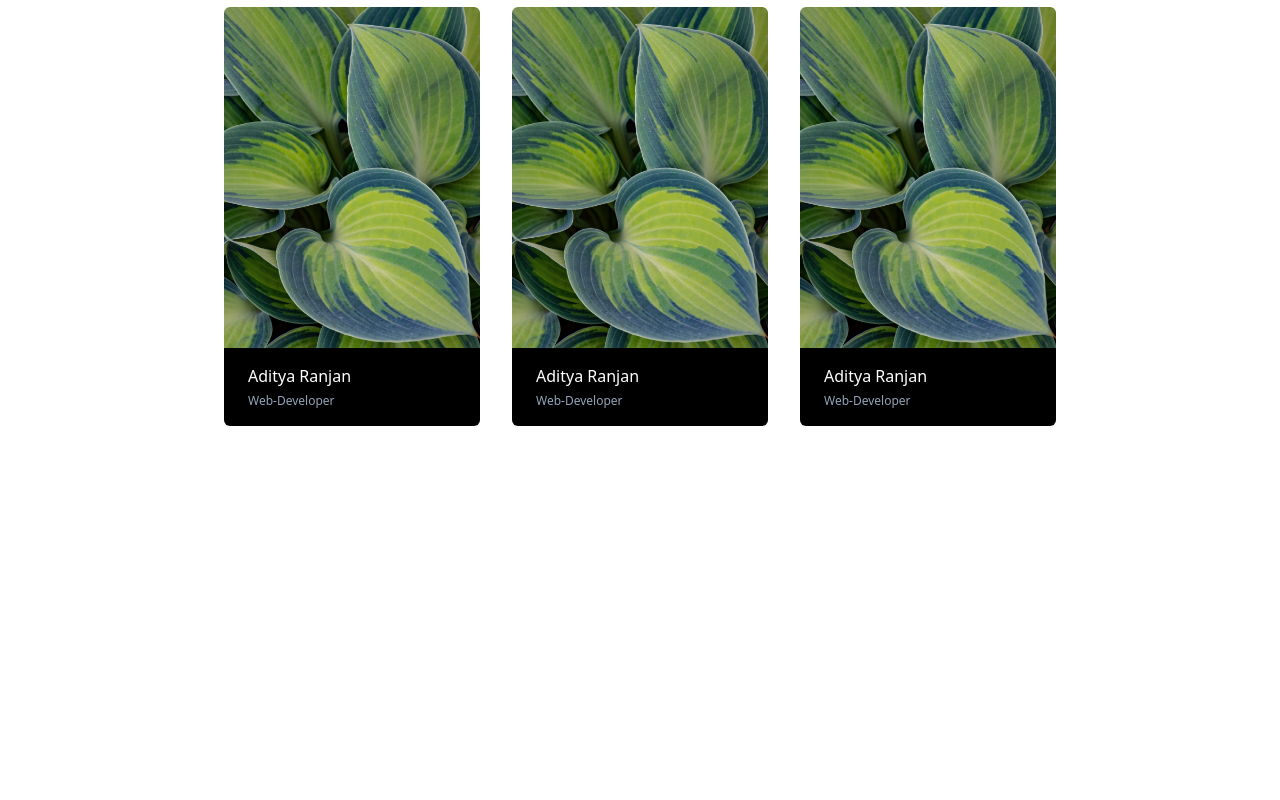
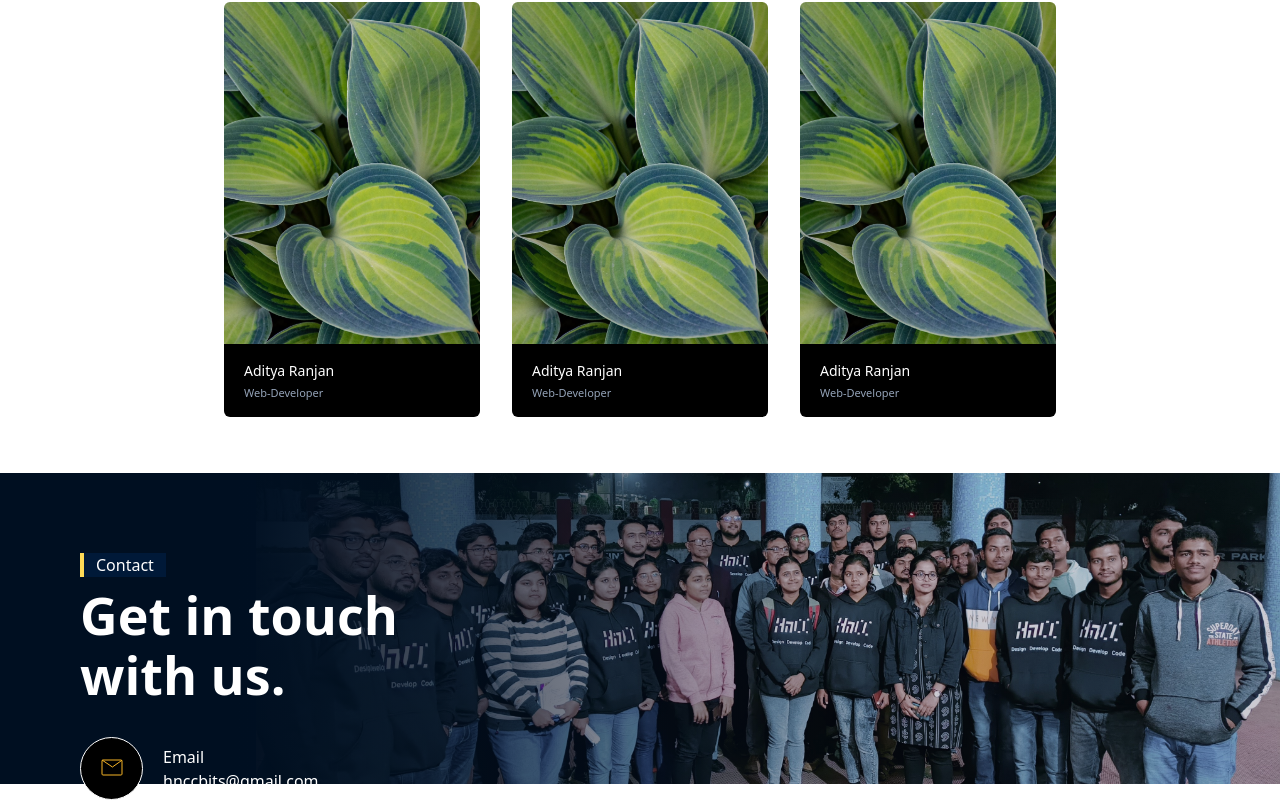
Before and after one commit to arsrivastawa/HnCC-Accounts, a React (Vite) app: page / in a window 1280 px wide. Shown: the part 2569-3369 px from the top of the page. Before the commit the page ends 3011 px from the top, so only its background shows below. Built offline with nearby package versions, Linux system fonts and the light colour scheme.

Commit message:
Added the Footer Hero Section

```diff
--- a/src/App.jsx
+++ b/src/App.jsx
@@ -5,10 +5,9 @@ import Hero from "./components/Hero";
 import About from "./components/About";
 import OverviewAndSteps from "./components/OverviewAndSteps";
 import Alumni from "./components/Alumni";
+import FooterHero from "./components/FooterHero";
 
 function App() {
-  const [count, setCount] = useState(0);
-
   return (
     <>
       <Navbar />
@@ -16,6 +15,7 @@ function App() {
       <About />
       <OverviewAndSteps />
       <Alumni />
+      <FooterHero />
     </>
   );
 }
--- /dev/null
+++ b/src/components/FooterHero.jsx
@@ -0,0 +1,58 @@
+import React from "react";
+
+const FooterHero = () => {
+  return (
+    <>
+      <div className="footer-hero relative mt-10">
+        <div
+          before=""
+          className="img-container bg-[rgb(0,15,33)] w-full relative flex justify-end  after:block after:absolute after:w-full after:h-full after:top-0 after:right-0 after:content-[attr(before)] after:bg-footer-hero-grad"
+        >
+          <img className="w-[80%]" src="../src/assets/team-hncc.jpeg" alt="" />
+        </div>
+        <div className="footer-hero-content absolute top-20 w-80 left-20 text-white">
+          <div className="bg-[hsl(213,100%,11%)] border-l-4 border-[#FFDA56] w-fit px-3">
+            Contact
+          </div>
+          <div className="text-[52px]/[60px] font-bold pt-2 pb-4">
+            Get in touch with us.
+          </div>
+          <div className="pt-4 flex flex-row items-center w-fit">
+            <a href="mailto:hnccbits@gmail.com">
+              <div className="logo">
+                <svg
+                  xmlns="http://www.w3.org/2000/svg"
+                  width="63"
+                  height="63"
+                  viewBox="0 0 63 63"
+                  fill="none"
+                >
+                  <circle
+                    cx="31.5"
+                    cy="31.5"
+                    r="31"
+                    fill="black"
+                    stroke="white"
+                  />
+                  <path
+                    d="M40.996 23H23.004C22.4495 23 22 23.3755 22 23.8387V37.1613C22 37.6245 22.4495 38 23.004 38H40.996C41.5505 38 42 37.6245 42 37.1613V23.8387C42 23.3755 41.5505 23 40.996 23Z"
+                    stroke="#F6B426"
+                  />
+                  <path d="M22 23L32.4247 30L42 23.2294" stroke="#F6B426" />
+                </svg>
+              </div>
+            </a>
+            <a href="mailto:hnccbits@gmail.com">
+              <div className="mail pl-5">
+                <div>Email</div>
+                <div>hnccbits@gmail.com</div>
+              </div>
+            </a>
+          </div>
+        </div>
+      </div>
+    </>
+  );
+};
+
+export default FooterHero;
--- a/src/components/sub-components/Card.jsx
+++ b/src/components/sub-components/Card.jsx
@@ -1,6 +1,13 @@
 import React from "react";
 
-const Card = ({ name, designation }) => {
+const Card = ({
+  name,
+  designation,
+  insta = "#",
+  twitter = "#",
+  facebook = "#",
+  linkedin = "#",
+}) => {
   return (
     <>
       <div className="main w-64 group rounded-md overflow-hidden">
@@ -12,15 +19,25 @@ const Card = ({ name, designation }) => {
           />
         </div>
         <div className="title-logo relative">
-          <div className="logo absolute right-[-60%] duration-200 top-[-25%] group-hover:right-0 bg-gradient-to-r from-amber-400 via-amber-300 text-base to-orange-200 px-[10px] py-3 flex justify-between w-fit">
-            <i class="bi bi-facebook px-2"></i>
-            <i class="bi bi-twitter-x px-2 "></i>
-            <i class="bi bi-linkedin px-2 "></i>
-            <i class="bi bi-instagram px-2 "></i>
+          <div className="logo absolute right-[-60%] duration-200 top-[-45%] group-hover:right-0 bg-gradient-to-r from-amber-400 via-amber-300 text-base to-orange-200 px-[10px] py-3 flex justify-between w-fit">
+            <a href={facebook}>
+              <i className="bi bi-facebook px-2"></i>
+            </a>
+            <a href={twitter}>
+              <i className="bi bi-twitter-x px-2 "></i>
+            </a>
+            <a href={linkedin}>
+              <i className="bi bi-linkedin px-2 "></i>
+            </a>
+            <a href={insta}>
+              <i className="bi bi-instagram px-2 "></i>
+            </a>
           </div>
-          <div className="txt bg-black text-white w-full px-6 py-4">
-            <div className="name text-base">{name}</div>
-            <div className="designaiton text-slate-400 text-[12px] mt-1">{designation}</div>
+          <div className="txt bg-black text-white w-full px-5 py-4">
+            <div className="name text-[14px]">{name}</div>
+            <div className="designaiton text-slate-400 text-[11px] mt-1">
+              {designation}
+            </div>
           </div>
         </div>
       </div>
--- a/tailwind.config.js
+++ b/tailwind.config.js
@@ -7,6 +7,11 @@ export default {
         "hero-btn-shadow": "5px 5px 5px rgba(0, 0, 0, 0.3)",
         "img-shadow": "-10px -10px 0px rgba(255, 255, 255, 1)",
       },
+      backgroundImage: {
+        "footer-hero-grad":
+          "linear-gradient(91deg, #000F21 18.18%, rgba(9, 18, 66, 0.20) 64.92%)",
+        xyz: "yellow",
+      },
     },
   },
   plugins: [],
```
Also changed, not shown: src/assets/team-hncc.jpeg (added).
